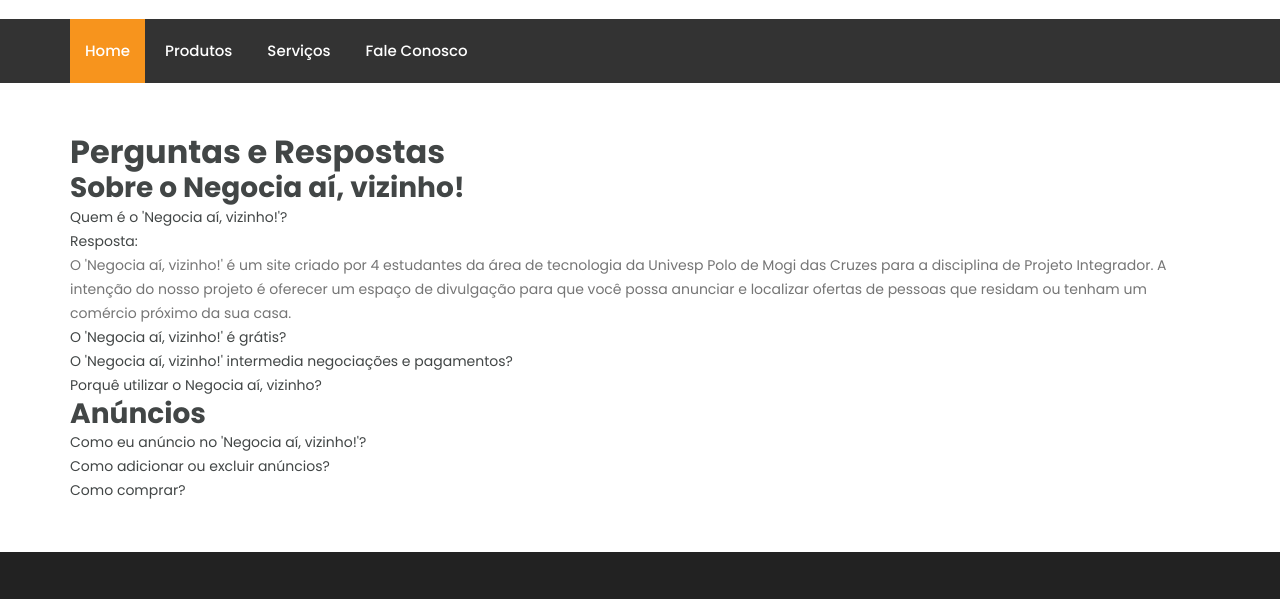
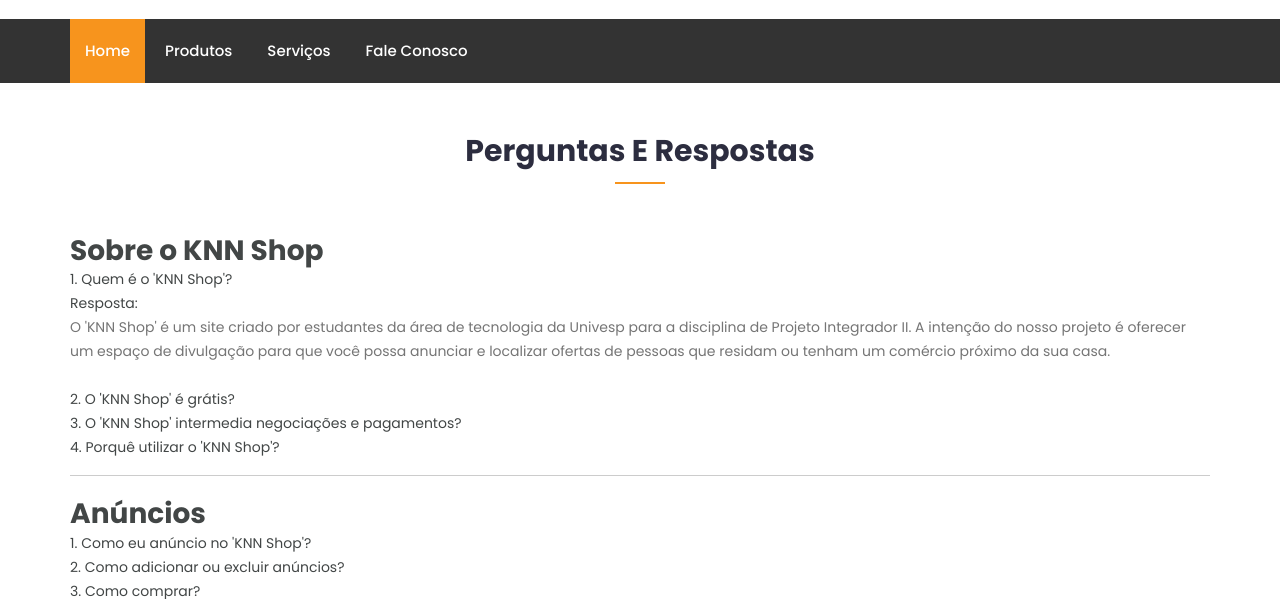
Before and after one commit to univesp-proj/pi02, a Django app: page /perguntas_respostas/ in a window 1280 px wide, after a click on "1. Quem é o 'KNN Shop'?". Shown: the part 214-813 px from the top of the page. Run offline with Django 3.2, Linux system fonts and the light colour scheme; some libraries are stand-ins or nearby versions.

Commit message:
Ajuste em layout, tradução de mensagem e nome do site

```diff
--- a/anuncios/static/css/responsive.css
+++ b/anuncios/static/css/responsive.css
@@ -90,8 +90,8 @@
 }
 .header.shop .search-bar input {
 	padding: 0 52px 0 20px;
-	width: 264px;
-	height: auto;
+	width: 382px;
+	height: 39px;
 	font-size: 13px;
 }
 .header.shop .all-category {
@@ -494,7 +494,7 @@
 	margin-bottom: 30px;
 	padding: 0px 20px;
 }
-.section-title h2 {
+.section-title h2, h3, h4 {
 	font-size: 22px;
 	margin-bottom: 20px;
 }
--- a/anuncios/templates/account/email/password_reset_key_message.txt
+++ b/anuncios/templates/account/email/password_reset_key_message.txt
@@ -1,9 +1,9 @@
 {% extends "account/email/base_message.txt" %}
 {% load i18n %}
 
-{% block content %}{% autoescape off %}{% blocktrans %}You're receiving this e-mail because you or someone else has requested a password for your user account.
-It can be safely ignored if you did not request a password reset. Click the link below to reset your password.{% endblocktrans %}
+{% block content %}{% autoescape off %}{% blocktrans %}Você está recebendo este e-mail porque você ou outra pessoa solicitou uma senha para sua conta de usuário.
+Você pode ignorar com segurança essa mensagem se você não solicitou uma redefinição de senha. Clique no link abaixo para redefinir sua senha. {% endblocktrans %}
 
 {{ password_reset_url }}{% if username %}
 
-{% blocktrans %}In case you forgot, your username is {{ username }}.{% endblocktrans %}{% endif %}{% endautoescape %}{% endblock %}
+{% blocktrans %}Caso você tenha esquecido, seu nome de usuário é {{ username }}.{% endblocktrans %}{% endif %}{% endautoescape %}{% endblock %}
--- a/anuncios/templates/anuncios/detalhes_produto.html
+++ b/anuncios/templates/anuncios/detalhes_produto.html
@@ -48,7 +48,7 @@
                                 <li>
                                     {% ifequal contato.tp_contato "WhatsApp" %}
                                         <i class="fab fa-whatsapp-square" style="font-size: 1.5em;"></i>
-                                        <a href="#void" onclick="enviarMensagem({{contato.tx_contato}},'*[Negocia aí, vizinho!]*\n\nOlá, tudo bem?\n\nVi seu anúncio e fiquei interessado no produto: *{{produto.dc_produto}}*.\n\n*Link do anúncio:*\n{{ request.scheme }}://{{ request.get_host }}{{ request.get_full_path }}\n\nVamos negociar?')">
+                                        <a href="#void" onclick="enviarMensagem({{contato.tx_contato}},'*[KNN Shop]*\n\nOlá, tudo bem?\n\nVi seu anúncio e fiquei interessado no produto: *{{produto.dc_produto}}*.\n\n*Link do anúncio:*\n{{ request.scheme }}://{{ request.get_host }}{{ request.get_full_path }}\n\nVamos negociar?')">
 
                                           {{contato.tx_contato}}</a>
                                     {% endifequal %}
--- a/anuncios/templates/anuncios/detalhes_servico.html
+++ b/anuncios/templates/anuncios/detalhes_servico.html
@@ -32,8 +32,9 @@
                             {% if user.is_authenticated %}
 							    <li><b>Contato(s):</b></li>
 							{% else %}
-                                <li><b>Efetue o login para entrar em contato com o anunciante.</b></li>
+                                <li><b><a href="{% url 'login'%}?next={{request.path}}">Efetue o login para entrar em contato com o anunciante.</a></b></li>
 							{% endif %}
+
                             {% for contato in contatos %}
                                 <li>
                                     {% ifequal contato.tp_contato "Telefone" %}
@@ -42,7 +43,7 @@
                                 </li>
                                 <li>
                                     {% ifequal contato.tp_contato "WhatsApp" %}
-                                        <a href="#void" onclick="enviarMensagem({{contato.tx_contato}},'*[Negocia aí, vizinho!]*\n\nOlá, Tudo bem?\n\nVi seu anúncio e fiquei interessado no serviço: *{{servico.tx_titulo_servico}}*.\n\n*Link do anúncio:*\n{{ request.scheme }}://{{ request.get_host }}{{ request.get_full_path }}\n\nVamos negociar?')">
+                                        <a href="#void" onclick="enviarMensagem({{contato.tx_contato}},'*[KNN Shop]*\n\nOlá, Tudo bem?\n\nVi seu anúncio e fiquei interessado no serviço: *{{servico.tx_titulo_servico}}*.\n\n*Link do anúncio:*\n{{ request.scheme }}://{{ request.get_host }}{{ request.get_full_path }}\n\nVamos negociar?')">
                                             <i class="fab fa-whatsapp-square" style="font-size: 1.5em;"></i>
                                           {{contato.tx_contato}}</a>
                                     {% endifequal %}
--- a/anuncios/templates/anuncios/perguntas_respostas.html
+++ b/anuncios/templates/anuncios/perguntas_respostas.html
@@ -4,106 +4,111 @@
 
         <div class="section">
 			<div class="container">
-			    <h2>Perguntas e Respostas</h2>
 				<div class="row">
 					<div class="col-md-12 faq-wrapper">
+						<div class="section-title"><h2>Perguntas e Respostas</h2></div>
 						<div class="panel-group" id="accordion2">
-							<h3>Sobre o Negocia aí, vizinho!</h3>
+							<h3>Sobre o KNN Shop</h3>
 							<div class="panel panel-default">
 								<div class="panel-heading">
 									<a class="accordion-toggle" data-toggle="collapse" data-parent="#accordion2" href="#collapse11">
-										Quem é o 'Negocia aí, vizinho!'?
+										1. Quem é o 'KNN Shop'?
 									</a>
 								</div>
 								<div id="collapse11" class="accordion-body collapse">
 									<div class="accordion-inner">
 										<div class="answer">Resposta:</div>
-										<p>O 'Negocia aí, vizinho!' é um site criado por 4 estudantes da área de tecnologia da Univesp Polo de Mogi das Cruzes para a disciplina de Projeto Integrador. A intenção do nosso projeto é oferecer um espaço de divulgação para que você possa anunciar e localizar ofertas de pessoas que residam ou tenham um comércio próximo da sua casa. </p>
+										<p>O 'KNN Shop' é um site criado por estudantes da área de tecnologia da Univesp para a disciplina de Projeto Integrador II. A intenção do nosso projeto é oferecer um espaço de divulgação para que você possa anunciar e localizar ofertas de pessoas que residam ou tenham um comércio próximo da sua casa. </p>
+										<br />
 									</div>
 								</div>
 							</div>
 							<div class="panel panel-default">
 								<div class="panel-heading">
 									<a class="accordion-toggle" data-toggle="collapse" data-parent="#accordion2" href="#collapse12">
-										O 'Negocia aí, vizinho!' é grátis?
+										2. O 'KNN Shop' é grátis?
 									</a>
 								</div>
 								<div id="collapse12" class="accordion-body collapse">
 									<div class="accordion-inner">
 										<div class="answer">Resposta:</div>
 										<p>Sim! Você pode anunciar sem pagar nada por isso. </p>
+										<br />
 									</div>
 								</div>
 							</div>
 							<div class="panel panel-default">
 								<div class="panel-heading">
 									<a class="accordion-toggle" data-toggle="collapse" data-parent="#accordion2" href="#collapse13">
-										O 'Negocia aí, vizinho!' intermedia negociações e pagamentos?
+										3. O 'KNN Shop' intermedia negociações e pagamentos?
 									</a>
 								</div>
 								<div id="collapse13" class="accordion-body collapse">
 									<div class="accordion-inner">
 										<div class="answer">Resposta:</div>
 										<p>Não. O site apenas exibe os anúncios cadastrados pelos anunciantes. A negociação é feita diretamente com o responsável pelo anúncio através do contato disponibilizado por ele.</p>
+										<br />
 									</div>
 								</div>
 							</div>
 							<div class="panel panel-default">
 								<div class="panel-heading">
 									<a class="accordion-toggle" data-toggle="collapse" data-parent="#accordion2" href="#collapse14">
-										Porquê utilizar o Negocia aí, vizinho?
+										4. Porquê utilizar o 'KNN Shop'?
 									</a>
 								</div>
 								<div id="collapse14" class="accordion-body collapse">
 									<div class="accordion-inner">
 										<div class="answer">Resposta:</div>
 										<p>A proposta do site é ser um espaço onde cada anunciante possa inserir seus produtos e/ou serviços e alterá-los quando quiser. A vantagem disso é que, quando divulgar o seu trabalho em grupos de Whattsapp ou facebook, você terá todos os seus anúncios sempre atualizados, organizados e com aprsentação profissional. Assim, não importa se o seu cliente viu a postagem que você fez esta semana ou a do mês passado, ao entrar no link da sua loja, as informações serão sempre as atuais.</p>
+										<br />
 									</div>
 								</div>
 							</div>
-
+							<hr />
 							<h3>Anúncios</h3>
 							<div class="panel panel-default">
 								<div class="panel-heading">
 									<a class="accordion-toggle" data-toggle="collapse" data-parent="#accordion2" href="#collapse21">
-										Como eu anúncio no 'Negocia aí, vizinho!'?
+										1. Como eu anúncio no 'KNN Shop'?
 									</a>
 								</div>
 								<div id="collapse21" class="accordion-body collapse">
 									<div class="accordion-inner">
 										<div class="answer">Resposta:</div>
 										<p>Para anunciar é preciso criar uma conta utilizando e-mail e senha. </p>
+										<br />
 									</div>
 								</div>
 							</div>
 							<div class="panel panel-default">
 								<div class="panel-heading">
 									<a class="accordion-toggle" data-toggle="collapse" data-parent="#accordion2" href="#collapse22">
-										Como adicionar ou excluir anúncios?
+										2. Como adicionar ou excluir anúncios?
 									</a>
 								</div>
 								<div id="collapse22" class="accordion-body collapse">
 									<div class="accordion-inner">
 										<div class="answer">Resposta:</div>
 										<p>Na sua área de usuário é possível realizar alterações na situação do seu anúncio. É possível colocá-lo como ativo (se seu produto estiver disponível), inativo (se estiver indisponível no momento) ou apagá-lo (caso não deseje vender mais o produto). Não esqueça de adiconar uma foto e descrição, é muito importante.</p>
+										<br />
 									</div>
 								</div>
 							</div>
 							<div class="panel panel-default">
 								<div class="panel-heading">
 									<a class="accordion-toggle" data-toggle="collapse" data-parent="#accordion2" href="#collapse23">
-										Como comprar?
+										3. Como comprar?
 									</a>
 								</div>
 								<div id="collapse23" class="accordion-body collapse">
 									<div class="accordion-inner">
 										<div class="answer">Resposta:</div>
 										<p>Ao navegar no site e escolher um produto ou serviço, é preciso entrar em contato e conversar com o vendedor.</p>
+										<br />
 									</div>
 								</div>
 							</div>
-
-
 						</div>
 					</div>
 				</div>
--- a/anuncios/templates/base.html
+++ b/anuncios/templates/base.html
@@ -41,7 +41,7 @@
 
 	<!-- Eshop StyleSheet -->
 	<link rel="stylesheet" href="{% static 'css/reset.css' %}">
-	<link rel="stylesheet" href="{% static 'style.css' %}">
+	<link rel="stylesheet" href="{% static 'css/style.css' %}">
     <link rel="stylesheet" href="{% static 'css/responsive.css' %}">
 
 </head>
@@ -179,7 +179,7 @@
 							<div class="logo">
 								<a href="/"><img src="{% static 'images/logo2.png' %}" alt="#"></a>
 							</div>
-							<p class="text">Vamos nos ajudar, vizinhos? Faça negócio com aqueles que estão perto de você.</p>
+							<p class="text">Vamos nos ajudar, vizinhos? Faça negócio com aqueles que estão mais próximos de você.</p>
 							<!--<p class="call">Got Question? Call us 24/7<span><a href="tel:123456789">+0123 456 789</a></span></p>-->
 						</div>
 						<!-- End Single Widget -->
@@ -215,9 +215,9 @@
 			<div class="container">
 				<div class="inner">
 					<div class="row">
-						<div class="col-lg-6 col-12">
+						<div class="col-lg-12 col-12">
 							<div class="left">
-								<p>Copyright © 2022 - Projeto Integrador 02 - Todos os direitos reservados.</p>
+								<p>Copyright © 2022 - Univesp - Projeto Integrador II - Todos os direitos reservados.</p>
 							</div>
 						</div>
 					</div>
--- a/anuncios/templates/base2.html
+++ b/anuncios/templates/base2.html
@@ -7,7 +7,7 @@
 <head>
     <meta charset="utf-8">
     <meta http-equiv="X-UA-Compatible" content="IE=edge,chrome=1">
-    <title>Negocia aí, vizinho!</title>
+    <title>KNN Shop</title>
     <meta name="description" content="">
     <meta name="viewport" content="width=device-width">
 
@@ -64,7 +64,7 @@
 
 
             <nav class="navbar navbar-expand-lg navbar-light">
-                <a class="navbar-brand" href="/"><h1><img src="{% static 'img/logo.png' %}" alt="Multipurpose Twitter Bootstrap Template">Negocia aí, vizinho!</h1></a>
+                <a class="navbar-brand" href="/"><h1><img src="{% static 'img/logo.png' %}" alt="Multipurpose Twitter Bootstrap Template">KNN Shop</h1></a>
                 <button class="navbar-toggler" type="button" data-toggle="collapse" data-target="#navbarSupportedContent" aria-controls="navbarSupportedContent" aria-expanded="false" aria-label="Toggle navigation">
                 <span class="navbar-toggler-icon"></span>
                 </button>
--- a/anuncios/templates/base3.html
+++ b/anuncios/templates/base3.html
@@ -96,7 +96,7 @@
 
 
             <nav class="navbar navbar-expand-lg navbar-light">
-                <a class="navbar-brand" href="/"><h1><img src="{% static 'img/logo.png' %}" alt="Multipurpose Twitter Bootstrap Template">Negocia aí, vizinho!</h1></a>
+                <a class="navbar-brand" href="/"><h1><img src="{% static 'img/logo.png' %}" alt="Multipurpose Twitter Bootstrap Template">KNN Shop</h1></a>
                 <button class="navbar-toggler" type="button" data-toggle="collapse" data-target="#navbarSupportedContent" aria-controls="navbarSupportedContent" aria-expanded="false" aria-label="Toggle navigation">
                 <span class="navbar-toggler-icon"></span>
                 </button>
--- a/anuncios/templates/base4.html
+++ b/anuncios/templates/base4.html
@@ -7,7 +7,7 @@
 <head>
     <meta charset="utf-8">
     <meta http-equiv="X-UA-Compatible" content="IE=edge,chrome=1">
-    <title>Negocia aí, vizinho!</title>
+    <title>KNN Shop</title>
     <meta name="description" content="">
     <meta name="viewport" content="width=device-width">
 
@@ -103,7 +103,7 @@
 
 
             <nav class="navbar navbar-expand-lg navbar-light">
-                <a class="navbar-brand" href="/"><h1><img src="{% static 'img/logo.png' %}" alt="Multipurpose Twitter Bootstrap Template">Negocia aí, vizinho!</h1></a>
+                <a class="navbar-brand" href="/"><h1><img src="{% static 'img/logo.png' %}" alt="Multipurpose Twitter Bootstrap Template">KNN Shop</h1></a>
                 <button class="navbar-toggler" type="button" data-toggle="collapse" data-target="#navbarSupportedContent" aria-controls="navbarSupportedContent" aria-expanded="false" aria-label="Toggle navigation">
                 <span class="navbar-toggler-icon"></span>
                 </button>
--- a/anuncios/templates/base_original.html
+++ b/anuncios/templates/base_original.html
@@ -7,7 +7,7 @@
 <head>
     <meta charset="utf-8">
     <meta http-equiv="X-UA-Compatible" content="IE=edge,chrome=1">
-    <title>Negocia aí, vizinho!</title>
+    <title>KNN Shop</title>
     <meta name="description" content="">
     <meta name="viewport" content="width=device-width">
 
@@ -69,7 +69,7 @@
 
 
             <nav class="navbar navbar-expand-lg navbar-light">
-                <a class="navbar-brand" href="/"><h1><img src="{% static 'img/logo.png' %}" alt="Multipurpose Twitter Bootstrap Template">Negocia aí, vizinho!</h1></a>
+                <a class="navbar-brand" href="/"><h1><img src="{% static 'img/logo.png' %}" alt="Multipurpose Twitter Bootstrap Template">KNN Shop</h1></a>
                 <button class="navbar-toggler" type="button" data-toggle="collapse" data-target="#navbarSupportedContent" aria-controls="navbarSupportedContent" aria-expanded="false" aria-label="Toggle navigation">
                 <span class="navbar-toggler-icon"></span>
                 </button>
--- a/anuncios/views.py
+++ b/anuncios/views.py
@@ -155,10 +155,9 @@
 
             try:
                 # send_mail ( subject , message )
-                assunto = 'Teste (Fale conosco): ' + assunto
+                assunto = 'Fale conosco: ' + assunto
                 mensagem = 'Nome:' + nome + '\nEmail:' + seu_email + '\nMensagem: ' + mensagem
-                send_mail(assunto, mensagem, 'mogiunivesp5@hotmail.com',
-                          ['2005436@aluno.univesp.br', '2011457@aluno.univesp.br'])
+                send_mail(assunto, mensagem, 'univesp.proj@gmail.com')
             except BadHeaderError:
                 return HttpResponse('Invalid header found.')
             return Sucesso_envio_email(request)
--- a/pi/settings/base.py
+++ b/pi/settings/base.py
@@ -145,12 +145,12 @@
 
 #MEDIA_URL = '/anuncios/'
 MEDIA_ROOT = os.path.join(BASE_DIR, 'anuncios')
-DEFAULT_FROM_EMAIL = 'univespmogi5@hotmail.com'
+DEFAULT_FROM_EMAIL = 'univesp.proj@gmail.com'
 
 EMAIL_BACKEND = 'django.core.mail.backends.smtp.EmailBackend'  # trocar console ->smtp
 EMAIL_HOST = 'smtp.gmail.com'  # new
 EMAIL_HOST_USER = 'univesp.proj@gmail.com'  # new
-EMAIL_HOST_PASSWORD = 'lowwscohnzyodfux'  # new
+EMAIL_HOST_PASSWORD = 'ieqpwtfpnecipaft'  # new
 EMAIL_PORT = 587  # new
 EMAIL_USE_TLS = True  # new
 
```
Also changed, not shown: anuncios/templates/account/password_reset_done.html (+4 -3 lines), anuncios/templates/anuncios/politica_privacidade.html (+14 -6 lines), anuncios/templates/anuncios/produtos.html (+10 -7 lines), anuncios/templates/anuncios/servicos.html (+10 -7 lines), anuncios/templates/anuncios/termos_uso.html (+16 -7 lines), anuncios/static/css/style.css (renamed from anuncios/static/style.css), db.sqlite3.
